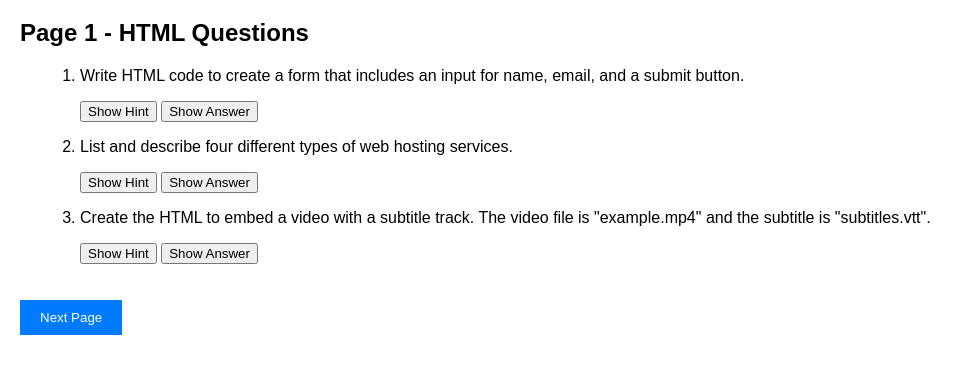
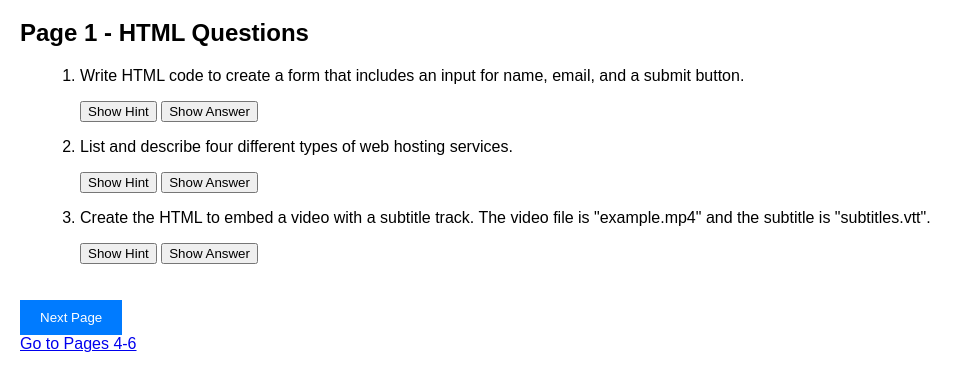
Before and after one commit to anip2122/mockexam4mer, a plain HTML site: page index.html in a window 1280 px wide. Shown: the part 61-452 px from the top of the page, without its empty margins (0-973 px from the left). Drawn offline with Linux system fonts and the light colour scheme.

Commit message:
Update index.html

```diff
--- a/index.html
+++ b/index.html
@@ -156,7 +156,9 @@
         </ol>
         <button class="btn" onclick="goToPage('page2')">Back to Page 2</button>
     </div>
-
+<div class="navigation">
+  <a href="index2.html">Go to Pages 4-6</a>
+</div>
     <script>
         function goToPage(pageId) {
             const pages = document.querySelectorAll('.question-page');
```
